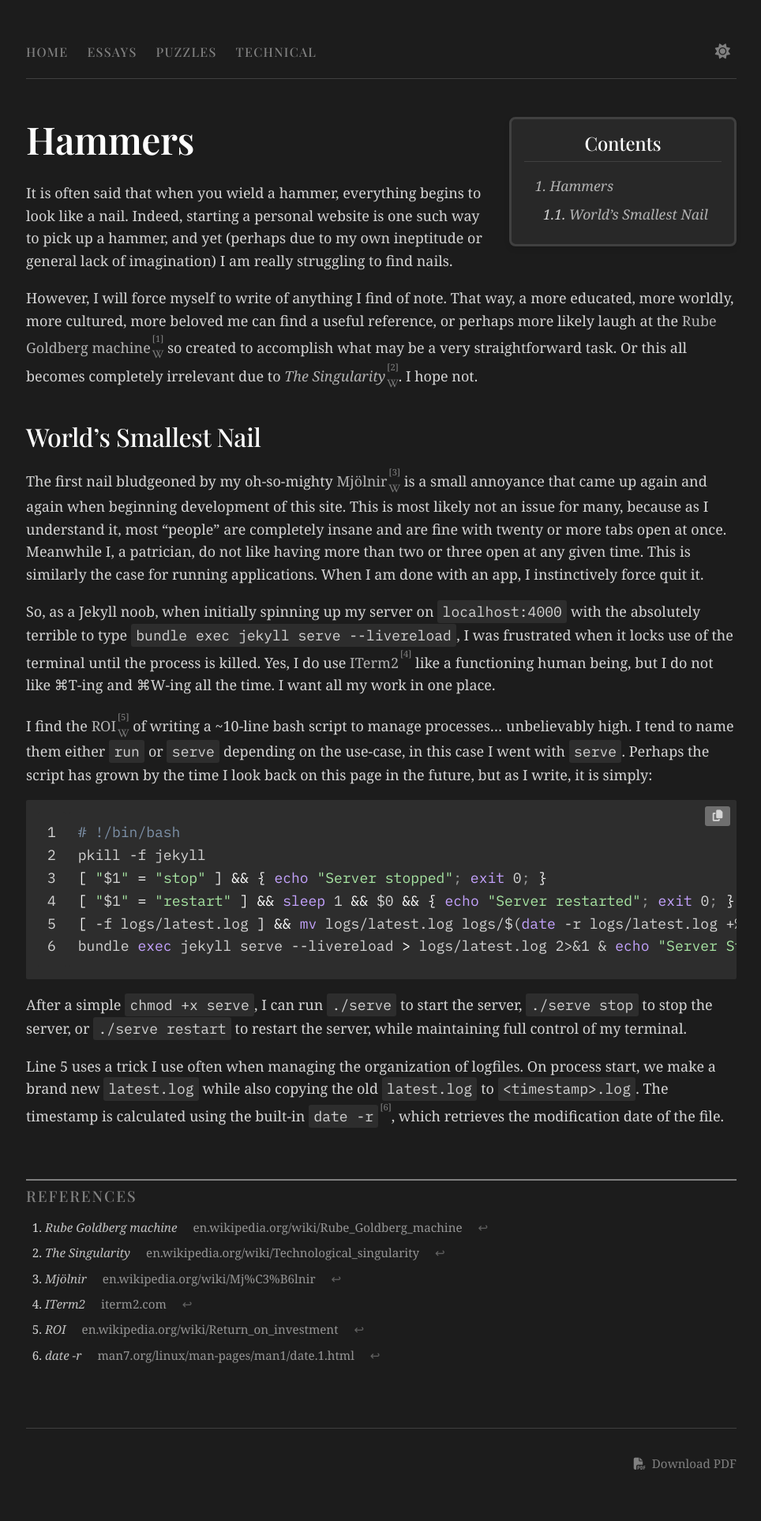
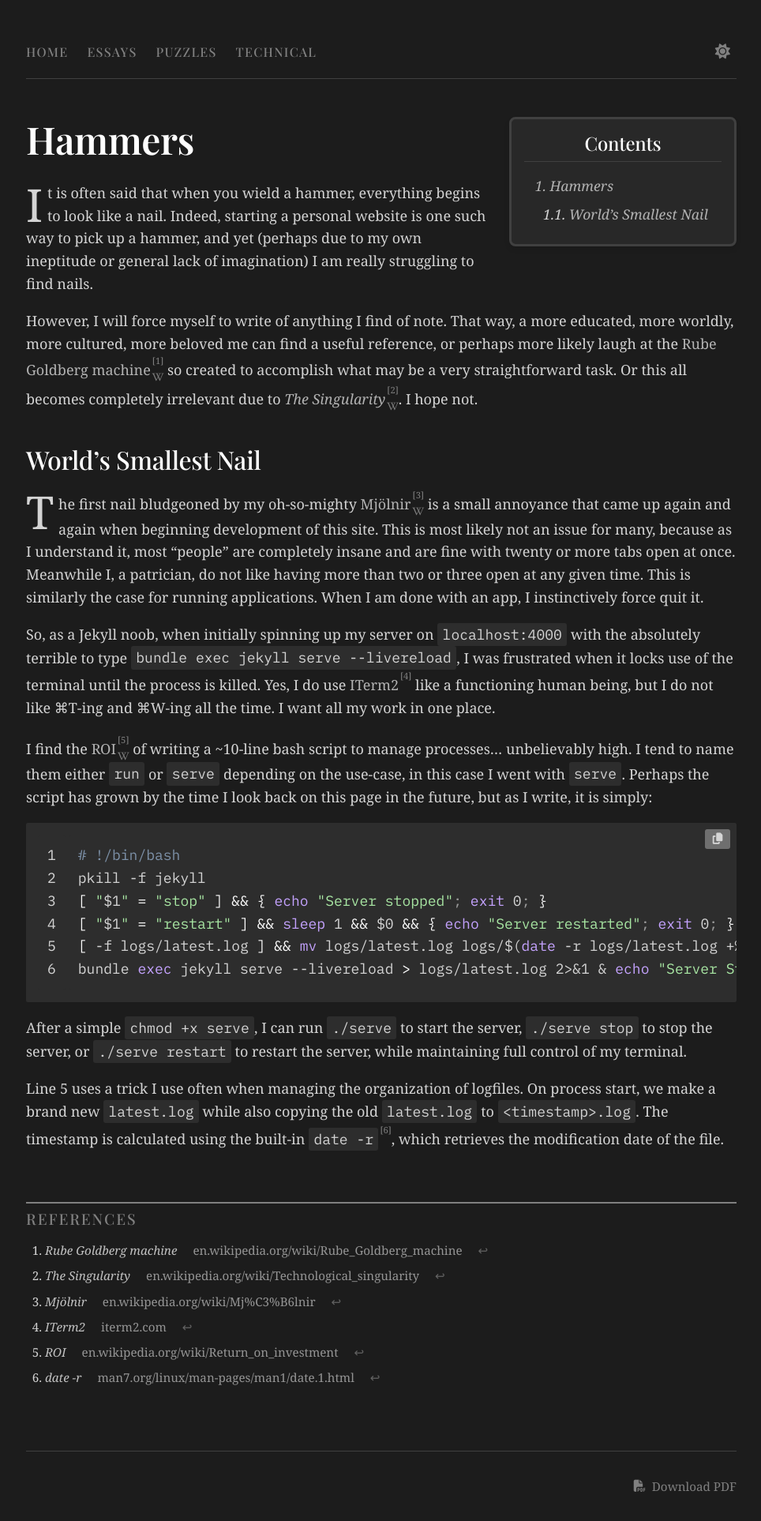
Before and after one commit to jehlp/JWsite, a Jekyll site: the page built from _technical/2024-11-24-hammers.md, in a window 1280 px wide. Shown: the whole page at 79% size, without its empty margins (157-1121 px from the left). Built offline with Jekyll 4.4.1, drawn with Linux system fonts in a browser that asks for light colours; some web fonts are replaced; before the commit the page ends 1897 px from its top, so only the background shows below that.

Commit message:
LLM comments

```diff
--- a/_layouts/default.html
+++ b/_layouts/default.html
@@ -52,5 +52,6 @@
     <script src="{{ '/assets/js/JWTableOfContents.js' | relative_url }}"></script>
     <script src="{{ '/assets/js/JWImage.js' | relative_url }}"></script>
     <script src="{{ '/assets/js/JWTags.js' | relative_url }}"></script>
+    <script src="{{ '/assets/js/JWDropcap.js' | relative_url }}"></script>
 </body>
 </html>
--- a/_layouts/puzzle.html
+++ b/_layouts/puzzle.html
@@ -48,5 +48,6 @@
     <script src="{{ '/assets/js/JWDownloadPage.js' | relative_url }}"></script>
     <script src="{{ '/assets/js/JWImage.js' | relative_url }}"></script>
     <script src="{{ '/assets/js/JWTags.js' | relative_url }}"></script>
+    <script src="{{ '/assets/js/JWDropcap.js' | relative_url }}"></script>
 </body>
 </html>
--- a/_technical/2024-11-24-hammers.md
+++ b/_technical/2024-11-24-hammers.md
@@ -4,13 +4,13 @@ title: "Hammers"
 ---
 
 # Hammers
-It is often said that when you wield a hammer, everything begins to look like a nail. Indeed, starting a personal website is one such way to pick up a hammer, and yet (perhaps due to my own ineptitude or general lack of imagination) I am really struggling to find nails.
+:big(I):t is often said that when you wield a hammer, everything begins to look like a nail. Indeed, starting a personal website is one such way to pick up a hammer, and yet (perhaps due to my own ineptitude or general lack of imagination) I am really struggling to find nails.
 
 However, I will force myself to write of anything I find of note. That way, a more educated, more worldly, more cultured, more beloved me can find a useful reference, or perhaps more likely laugh at the [Rube Goldberg machine](https://en.wikipedia.org/wiki/Rube_Goldberg_machine) so created to accomplish what may be a very straightforward task. Or this all becomes completely irrelevant due to [*The Singularity*](https://en.wikipedia.org/wiki/Technological_singularity). I hope not.
 
 ## World's Smallest Nail
 
-The first nail bludgeoned by my oh-so-mighty [Mjölnir](https://en.wikipedia.org/wiki/Mj%C3%B6lnir) is a small annoyance that came up again and again when beginning development of this site. This is most likely not an issue for many, because as I understand it, most "people" are completely insane and are fine with twenty or more tabs open at once. Meanwhile I, a patrician, do not like having more than two or three open at any given time. This is similarly the case for running applications. When I am done with an app, I instinctively force quit it.
+:big(T):he first nail bludgeoned by my oh-so-mighty [Mjölnir](https://en.wikipedia.org/wiki/Mj%C3%B6lnir) is a small annoyance that came up again and again when beginning development of this site. This is most likely not an issue for many, because as I understand it, most "people" are completely insane and are fine with twenty or more tabs open at once. Meanwhile I, a patrician, do not like having more than two or three open at any given time. This is similarly the case for running applications. When I am done with an app, I instinctively force quit it.
 
 So, as a Jekyll noob, when initially spinning up my server on `localhost:4000` with the absolutely terrible to type `bundle exec jekyll serve --livereload`, I was frustrated when it locks use of the terminal until the process is killed. Yes, I do use [ITerm2](https://iterm2.com/) like a functioning human being, but I do not like ⌘T-ing and ⌘W-ing all the time. I want all my work in one place.
 
--- a/assets/css/JWComponents.css
+++ b/assets/css/JWComponents.css
@@ -101,3 +101,10 @@ footer {
 .footer-content p {
     margin: 0;
 }
+
+.dropcap {
+    float: left;
+    font-size: 3.2em;
+    line-height: 1;
+    margin-right: 0.1em;
+}
--- /dev/null
+++ b/assets/js/JWDropcap.js
@@ -0,0 +1,18 @@
+/**
+ * File: JWDropcap.js
+ * Listens for the DOMContentLoaded event to ensure the HTML is fully loaded before execution
+ * Defines a function, applyDropcaps, to apply a dropcap style to specified letters
+ * Uses a regular expression to find instances of ":big(letter):" in the HTML
+ * Replaces these instances with a span element with the class "dropcap", wrapping the specified letter
+ * Calls the applyDropcaps function after its definition.
+ */
+
+document.addEventListener("DOMContentLoaded", () => {
+    const applyDropcaps = () => {
+        const dropcapRegex = /:big\((\w)\):/g;
+        document.body.innerHTML = document.body.innerHTML.replace(dropcapRegex, (match, letter) => {
+            return `<span class="dropcap">${letter}</span>`;
+        });
+    };
+    applyDropcaps();
+});
```
Also changed, not shown: assets/js/JWCopyCode.js (+10 -0 lines), assets/js/JWDownloadPage.js (+10 -0 lines), assets/js/JWFootnotes.js (+10 -0 lines), assets/js/JWImage.js (+10 -0 lines), assets/js/JWSearch.js (+10 -0 lines), assets/js/JWTableOfContents.js (+10 -0 lines), assets/js/JWTags.js (+10 -0 lines), assets/js/JWTheme.js (+10 -0 lines), assets/js/JWThemeInit.js (+8 -0 lines).
